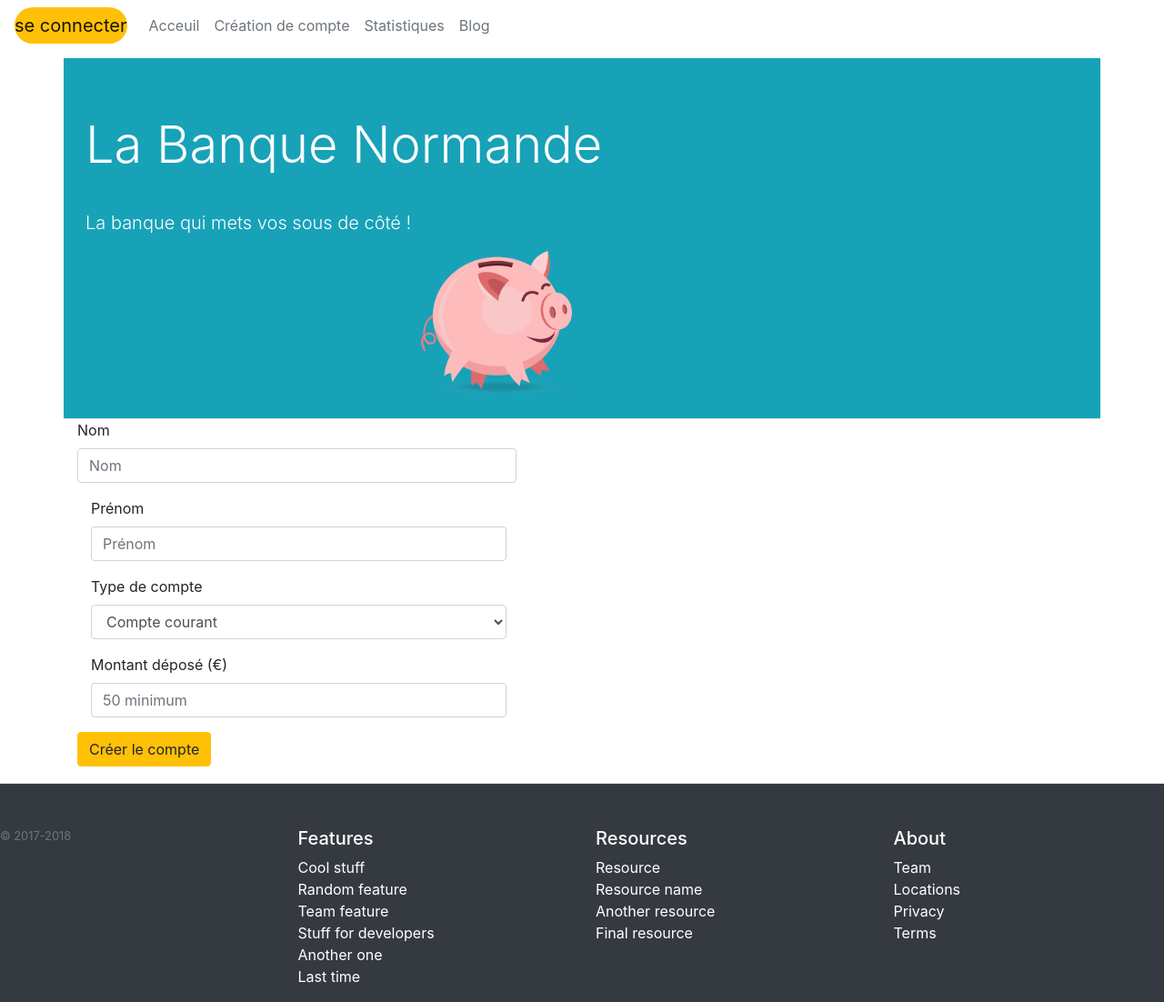
After one commit to AntoineCheminPro/filRouge, a PHP site: page /acountcreation.php in a window 1280 px wide. The commit adds this page. Shown: the whole page at 91% size. Run offline with PHP 8.4, Linux system fonts and the light colour scheme.

Commit message:
request finished

```diff
--- /dev/null
+++ b/acountcreation.php
@@ -0,0 +1,65 @@
+<?php require "template/header.php"; ?>
+<!-- set the main class for this page-->
+<main class="container">
+
+<?php
+
+// set the requested infos by url
+$infos = ["firstname","lastname","typeOfAccount","amount"];
+
+// test infos
+foreach($infos as $key => $value) :
+  $$value="";
+  if(isset($_POST[$value]) && !empty($_POST[$value])){
+    $$value=htmlspecialchars($_POST[$value]);
+}
+endforeach
+?>
+
+<section class="row">
+  <form action="" method="post" class="col-8" id="createAcount" name="createAcount">
+    <div class="form-row">
+      <div class="form-group col-md-8">
+        <label>Nom</label>
+        <input type="text" name="firstname" class="form-control" placeholder="Nom">
+      </div>
+    </div>
+    <div class="form-group col-md-8">
+      <label>Prénom</label>
+      <input type="text" class="form-control" name="lastname" placeholder="Prénom">
+    </div>
+    <div class="form-group col-md-8">
+      <label for="inputState">Type de compte</label>
+      <select id="inputState" class="form-control" name="typeOfAccount">
+        <option selected>Compte courant</option>
+        <option>compte commun</option>
+        <option>Livret A</option>
+        <option>Livret B</option>
+        <option>P E L</option>
+        <option>P E A</option>
+        <option>P E R</option>
+      </select>
+    </div>
+    <div class="form-group col-md-8">
+      <label>Montant déposé (€)</label>
+      <input type="number" class="form-control" name="amount" placeholder="50 minimum">
+    </div>
+    <button type="submit" class="btn btn-warning text-center">Créer le compte</button>
+</form>
+
+<?php
+  if($amount >= 50){
+    ?>
+    <!-- show the account -->
+    <article class="card text-white bg-info my-4 px-0 col-3" style="max-width: 18rem;">
+    <div class="card-header text-center"><?php echo $typeOfAccount?></div>
+      <div class="card-header text-center"><?php echo $firstname?> <?php echo $lastname?></div>
+      <div class="card-body bg-white">
+        <h5 class="card-title text-warning text-center">Solde : <?php echo $amount ?> €</h5>
+      </div>
+    </article>
+  </section>
+<?php
+}
+?>
+  <?php require "template/footer.php"; ?>
--- a/css/main2.css
+++ b/css/main2.css
@@ -118,11 +118,17 @@ textarea {
     opacity: 0.5;
   }
 
+  #createAcount{
+width : 95%;
+  }
   .logo {
     height: 10rem;
     width: auto;
   }
 
+  .hide {
+    display : none;
+  }
 
 /* ==========================================================================
    Helper classes
--- a/template/nav.php
+++ b/template/nav.php
@@ -10,7 +10,7 @@
           <a class="nav-link text-secondary" href="index.php">Acceuil</a>
         </li>
         <li class="nav-item">
-          <a class="nav-link text-secondary" href="#">Création de compte</a>
+          <a class="nav-link text-secondary" href="acountcreation.php">Création de compte</a>
         </li>
         <li class="nav-item">
           <a class="nav-link text-secondary" href="statistics.php">Statistiques</a>
```
Also changed, not shown: acountinfo.php (added, +30 -0 lines), index.php (+7 -9 lines).
